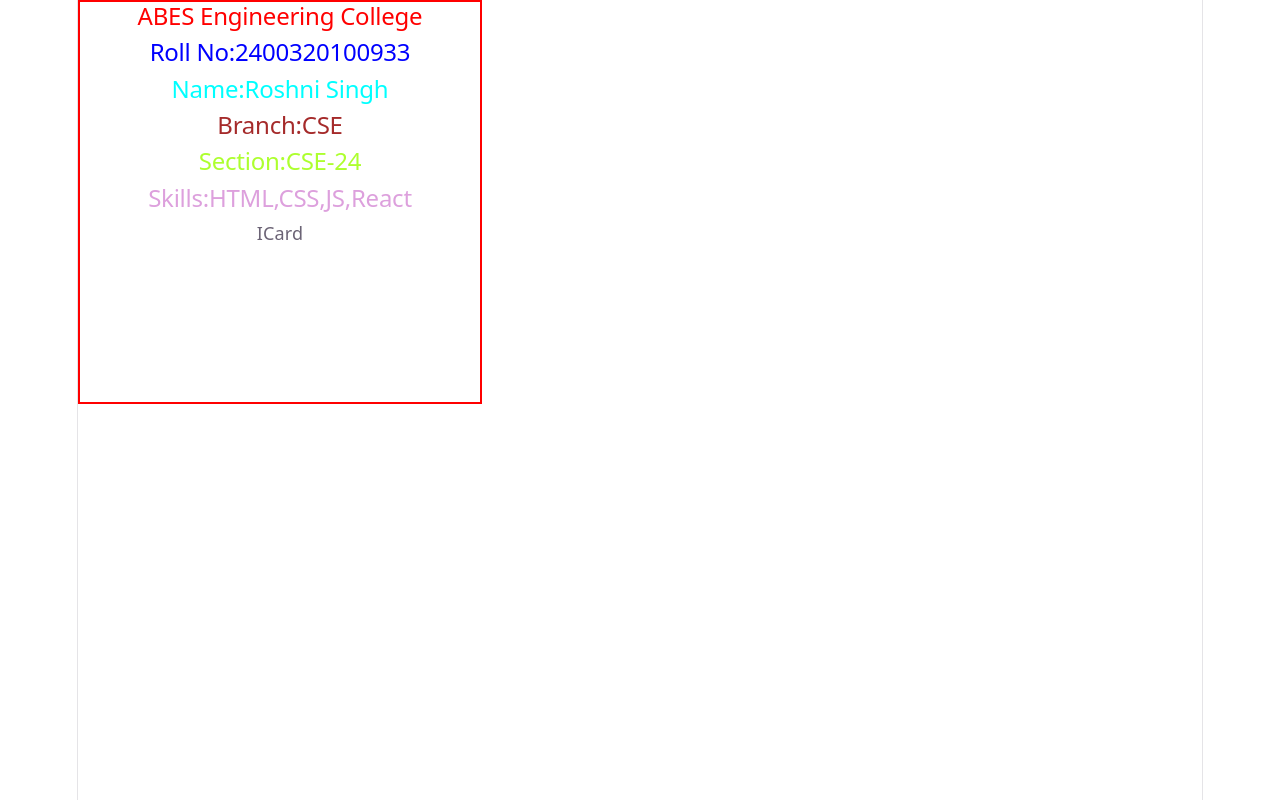
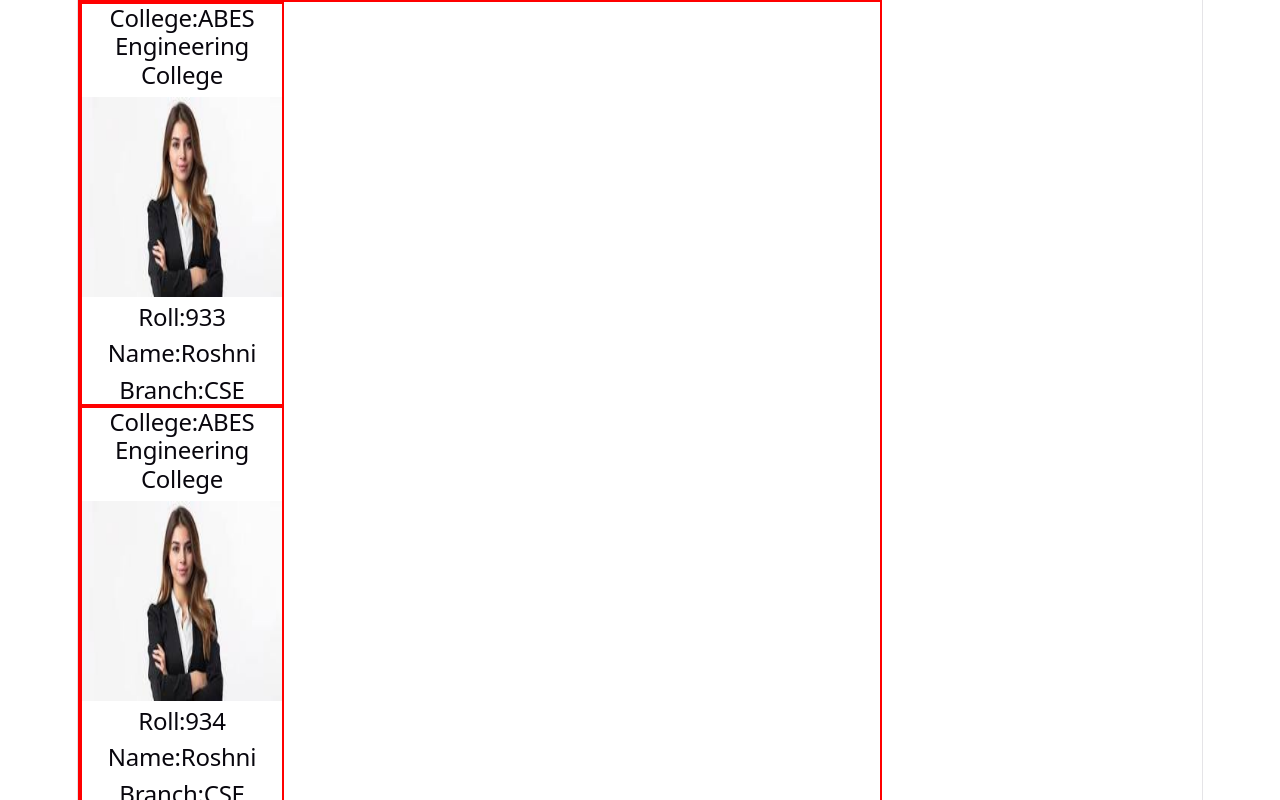
Before and after one commit to Roshni-Singh27/FSD_CSE24_2026, a React (Vite) app in the folder ReactVite/: page / in a window 1280 px wide. Shown: the top 800 px of the page. Built offline with nearby package versions, Linux system fonts and the light colour scheme.

Commit message:
Object implementation

```diff
--- a/ReactVite/src/App.jsx
+++ b/ReactVite/src/App.jsx
@@ -4,21 +4,23 @@
 import viteLogo from './assets/vite.svg'
 import './App.css'
 import ICard from './components/ICard'
+import ICardGallery from './components/ICardGallery'
 
 function App() {
 
 
   return (
 
-    <div style={{border:'2px solid red',width:'400px',height:'400px'}}>
-      <h2 style={{color:'red'}}>ABES Engineering College</h2>
+    <div style={{border:'2px solid red',width:'800px',height:'1700px'}}>
+    {/*  <h2 style={{color:'red'}}>ABES Engineering College</h2>
       <h2 style={{color:'blue'}}>Roll No:2400320100933</h2>
       <h2 style={{color:'cyan'}}>Name:Roshni Singh</h2>
       <h2 style={{color:'brown'}}>Branch:CSE</h2>
       <h2 style={{color:'greenyellow'}}>Section:CSE-24</h2>
-      <h2 style={{color:'plum'}}>Skills:HTML,CSS,JS,React</h2>
-      <ICard/>
+      <h2 style={{color:'plum'}}>Skills:HTML,CSS,JS,React</h2>*/}
+      <ICardGallery/>
       </div>
+
 
   )
 }
--- a/ReactVite/src/components/ICard.jsx
+++ b/ReactVite/src/components/ICard.jsx
@@ -1,9 +1,16 @@
 import React from 'react'
-
-function ICard() {
+import pic from '../images/download.jpeg'
+function ICard({data}) {
   return (
-    <div>ICard</div>
+    <div style={{border:'2px solid red',height:'400px',width:'200px'}}>
+      <h2>College:{data.college}</h2>
+      <div>
+        <img src={pic} height={200} width={200}></img>
+      </div>
+      <h2>Roll:{data.roll}</h2>
+      <h2>Name:{data.name}</h2>
+      <h2>Branch:{data.branch}</h2>
+    </div>
   )
 }
-
 export default ICard
--- /dev/null
+++ b/ReactVite/src/components/ICardGallery.jsx
@@ -0,0 +1,43 @@
+import React from 'react'
+import ICard from './ICard'
+
+function ICardGallery() {
+  const student=[{
+    college:'ABES Engineering College',
+    roll:'933',
+    name:'Roshni',
+    branch:'CSE'
+  },
+  {
+    college:'ABES Engineering College',
+    roll:'934',
+    name:'Roshni',
+    branch:'CSE'
+  },
+  {
+    college:'ABES Engineering College',
+    roll:'935',
+    name:'Roshni',
+    branch:'CSE'
+  },
+  {
+    college:'ABES Engineering College',
+    roll:'936',
+    name:'Roshni',
+    branch:'CSE'
+  }
+]
+  return (
+    <div>
+    {/*<ICard college="ABES Engineering College" pic="download.jpeg" roll="933" name="Roshni" branch="CSE"/>*/}
+  {/* <ICard data={student[2]}/>*/}
+  {
+    student.map((ele)=>(
+      <ICard data={ele}/>
+    ))
+  }
+    </div>
+  )
+}
+
+export default ICardGallery
```
Also changed, not shown: ReactVite/src/images/download.jpeg (added).
